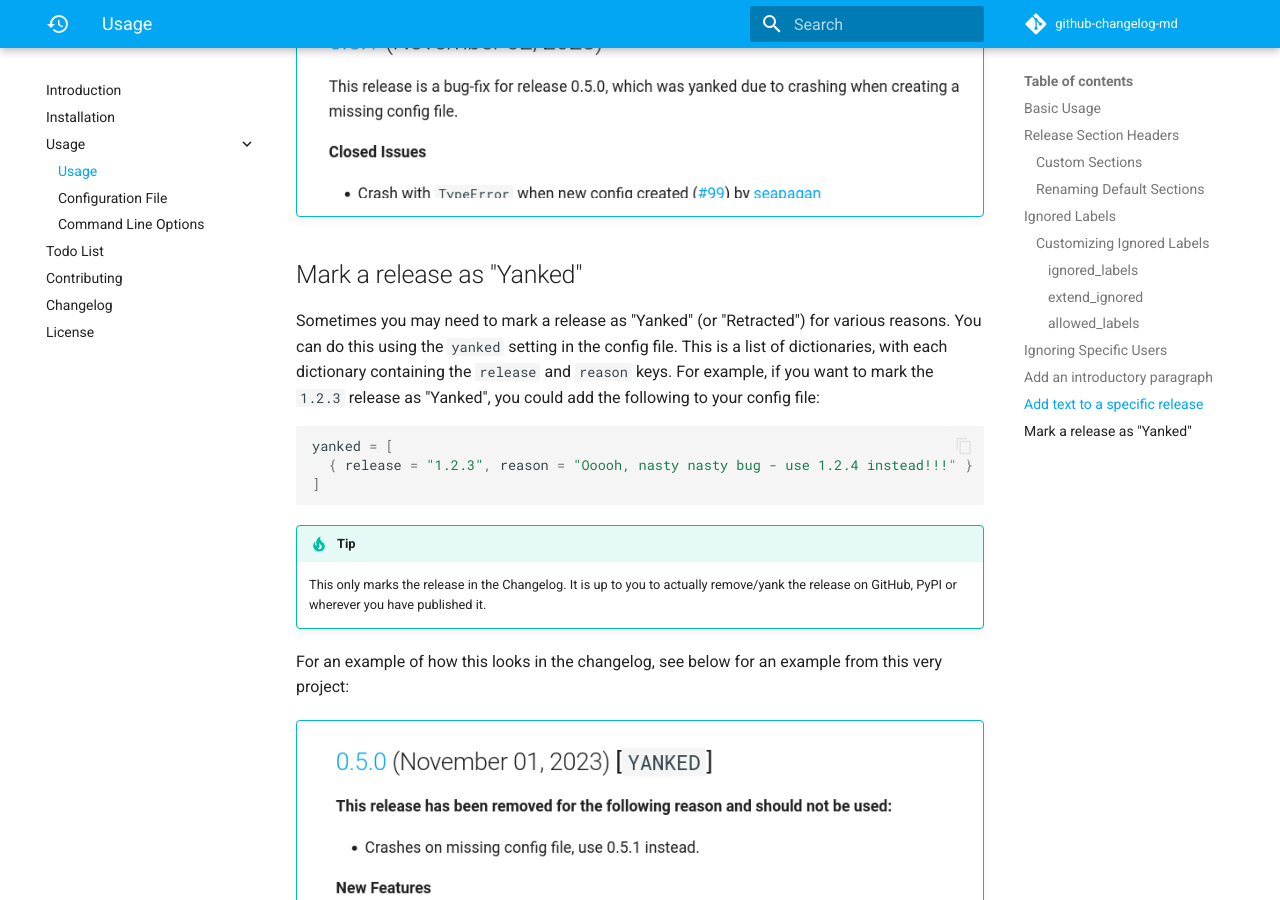
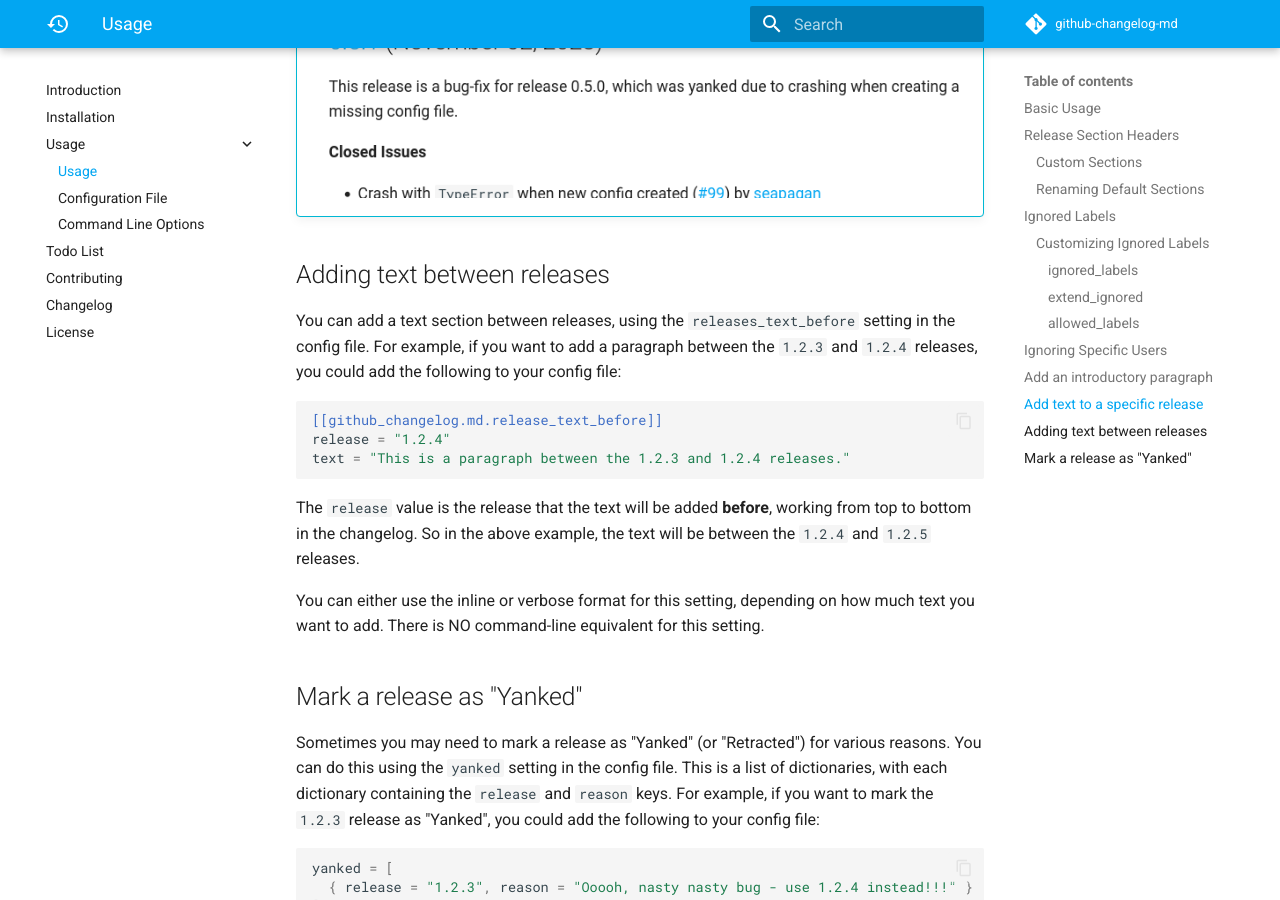
Before and after one commit to seapagan/github-changelog-md, an MkDocs documentation site: the page built from docs/usage/usage.md, in a window 1280 px wide and 900 px high, scrolled down 6980 px. Built offline with MkDocs 1.6.1 and Material for MkDocs 9.7.7, drawn with Linux system fonts in a browser that asks for light colours; emoji names are drawn with the system emoji font; comment, search, counter and statistics services are not loaded.

Commit message:
docs: document adding text between releases
Signed-off-by: Grant Ramsay <seapagan@gmail.com>

````diff
--- a/docs/usage/usage.md
+++ b/docs/usage/usage.md
@@ -352,6 +352,27 @@ Below is an example of how this looks in the changelog for this project:
 
     ![Release Text Example](../images/release_text.png)
 
+## Adding text between releases
+
+You can add a text section between releases, using the `releases_text_before`
+setting in the config file. For example, if you want to add a paragraph between
+the `1.2.3` and `1.2.4` releases, you could add the following to your config
+file:
+
+```toml
+[[github_changelog.md.release_text_before]]
+release = "1.2.4"
+text = "This is a paragraph between the 1.2.3 and 1.2.4 releases."
+```
+
+The `release` value is the release that the text will be added **before**,
+working from top to bottom in the changelog. So in the above example, the text
+will be between the `1.2.4` and `1.2.5` releases.
+
+You can either use the inline or verbose format for this setting, depending on
+how much text you want to add. There is NO command-line equivalent for this
+setting.
+
 ## Mark a release as "Yanked"
 
 Sometimes you may need to mark a release as "Yanked" (or "Retracted") for
````
Also changed, not shown: TODO.md (+3 -2 lines), docs/usage/config_file.md (+1 -0 lines).
